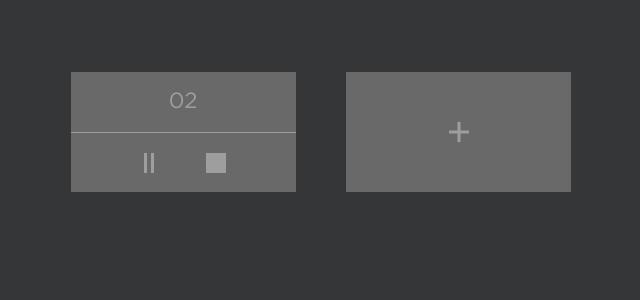
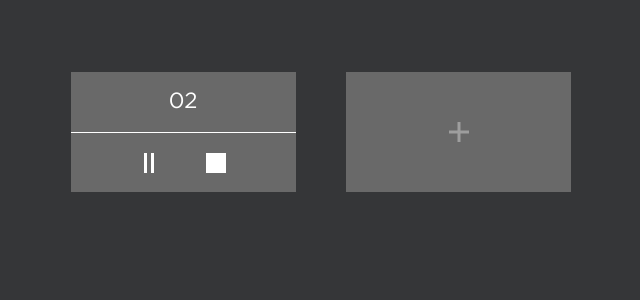
Before and after one commit to semenpr0z/vue3-timer, a Vue app: page / in a window 1280 px wide. Both pictures are taken after a click on the button 331 px from the left and 162 px from the top of the page. Shown: the top 300 px of the page, without its empty margins (182-822 px from the left). Built offline with nearby package versions, Linux system fonts and the light colour scheme.

Commit message:
added color changing with going timer

```diff
--- a/src/components/Timer.vue
+++ b/src/components/Timer.vue
@@ -10,32 +10,32 @@ export default {
         }
     },
     methods: {
-        startStop(){
-            if(!this.go){
+        startStop() {
+            if (!this.go) {
                 this.startTimer()
-            }else{
+            } else {
                 this.stopTimer()
             }
         },
-        startTimer(){
+        startTimer() {
             this.go = true
             this.timer = setInterval(() => {
                 this.seconds++
-                if(this.seconds === 60){
+                if (this.seconds === 60) {
                     this.seconds = 0;
                     this.minutes++;
                 }
-                else if(this.minutes === 60){
+                else if (this.minutes === 60) {
                     this.minutes = 0;
                     this.hours++
                 }
             }, 1000);
         },
-        stopTimer(){
+        stopTimer() {
             this.go = false
             clearInterval(this.timer)
         },
-        resetTimer(){
+        resetTimer() {
             this.stopTimer();
 
             this.seconds = 0;
@@ -49,16 +49,22 @@ export default {
 <template>
     <div class="timer-wrapper">
         <div class="timer-wrapper__header">
-            <span class="timer-wrapper__header__span">
-                {{ (hours > 0 ? (hours < 10 ? '0' + hours : hours) + ' : ': '') + (minutes > 0 ? (minutes < 10 ? '0' + minutes : minutes) + ' : ': '') + (seconds < 10 ? '0' + seconds : seconds) }}
-            </span>
+            <span :class="['timer-wrapper__header__span', { 'timer-wrapper__header__span_white': go }]">
+                {{ (hours > 0 ? (hours < 10 ? '0' + hours : hours) + ' : ' : '') + (minutes > 0 ? (minutes < 10 ? '0' +
+                    minutes : minutes) + ' : ' : '') + (seconds < 10 ? '0' + seconds : seconds) }} </span>
         </div>
-        <div class="timer-wrapper__footer">
+        <div :class="['timer-wrapper__footer', { 'timer-wrapper__footer_whiter-border': go }]">
             <button class="timer-wrapper__footer__start-pause" @click="startStop">
-                <img v-if="!go" src="/svg/start.svg" alt="Старт">
-                <img v-else src="/svg/pause.svg" alt="Пауза">
+                <svg v-if="!go" alt="Старт" width="17" height="20" viewBox="0 0 17 20" fill="none"
+                    xmlns="http://www.w3.org/2000/svg">
+                    <path d="M0 20V0L17 10L0 20Z" fill="#9E9E9E" />
+                </svg>
+                <svg v-else alt="Пауза" width="10" height="20" viewBox="0 0 10 20" fill="none" xmlns="http://www.w3.org/2000/svg">
+                    <rect x="7" width="3" height="20" fill="#FFFFFF" />
+                    <rect width="3" height="20" fill="#FFFFFF" />
+                </svg>
             </button>
-            <button class="timer-wrapper__footer__stop" @click="resetTimer"></button>
+            <button :class="['timer-wrapper__footer__stop', {'timer-wrapper__footer__stop_white': go}]" @click="resetTimer"></button>
         </div>
     </div>
 </template>
@@ -79,16 +85,26 @@ export default {
             font-size: 22px;
             line-height: 21px;
             color: #9E9E9E;
+
+            &_white {
+                color: #FFFFFF;
+            }
         }
     }
-    &__footer{
+
+    &__footer {
         border-top: 1px solid #9E9E9E;
         height: 59px;
         display: flex;
         justify-content: center;
         align-items: center;
         gap: 48px;
-        &__start-pause{
+
+        &_whiter-border {
+            border-top: 1px solid #FFFFFF;
+        }
+
+        &__start-pause {
             width: 17px;
             height: 20px;
             border: none;
@@ -96,12 +112,16 @@ export default {
             padding: 0;
             cursor: pointer;
         }
-        &__stop{
+
+        &__stop {
             width: 20px;
             height: 20px;
             border: none;
             background-color: #9E9E9E;
             cursor: pointer;
+            &_white{
+                background-color: #FFFFFF;
+            }
         }
     }
 
```
